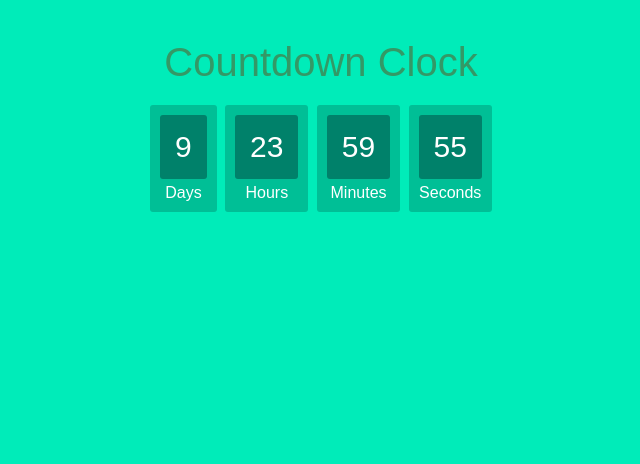
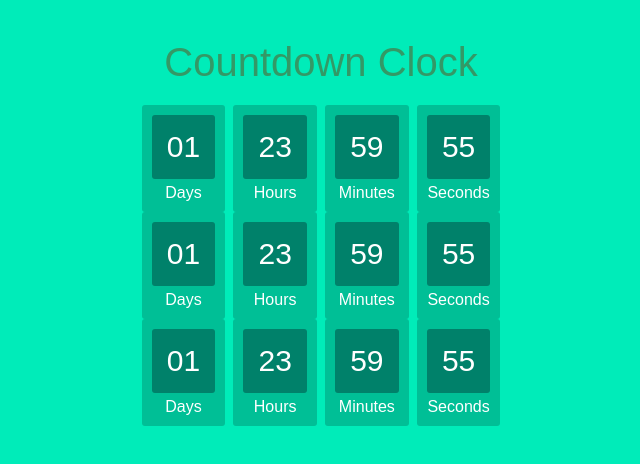
Before and after one commit to VladimirShaitan/timer, a plain HTML site: page index.html in a window 1280 px wide. Shown: the whole page, without its empty margins (319-959 px from the left). Drawn offline with Linux system fonts and the light colour scheme.

Commit message:
same multiply counters by same class name

```diff
--- a/index.html
+++ b/index.html
@@ -4,10 +4,53 @@
     <meta charset="UTF-8">
     <title>Title</title>
     <link rel="stylesheet" href="style.css">
+    <style>
+        .counter-out {
+            display: none;
+        }
+    </style>
 </head>
 <body>
 <h1 class="countdown-title">Countdown Clock</h1>
-<div id="countdown" class="countdown">
+<div class="countdown">
+    <div class="countdown-number">
+        <span class="days countdown-time"></span>
+        <span class="countdown-text">Days</span>
+    </div>
+    <div class="countdown-number">
+        <span class="hours countdown-time"></span>
+        <span class="countdown-text">Hours</span>
+    </div>
+    <div class="countdown-number">
+        <span class="minutes countdown-time"></span>
+        <span class="countdown-text">Minutes</span>
+    </div>
+    <div class="countdown-number">
+        <span class="seconds countdown-time"></span>
+        <span class="countdown-text">Seconds</span>
+    </div>
+</div>
+<br>
+<div class="countdown">
+    <div class="countdown-number">
+        <span class="days countdown-time"></span>
+        <span class="countdown-text">Days</span>
+    </div>
+    <div class="countdown-number">
+        <span class="hours countdown-time"></span>
+        <span class="countdown-text">Hours</span>
+    </div>
+    <div class="countdown-number">
+        <span class="minutes countdown-time"></span>
+        <span class="countdown-text">Minutes</span>
+    </div>
+    <div class="countdown-number">
+        <span class="seconds countdown-time"></span>
+        <span class="countdown-text">Seconds</span>
+    </div>
+</div>
+<br>
+<div class="countdown">
     <div class="countdown-number">
         <span class="days countdown-time"></span>
         <span class="countdown-text">Days</span>
--- a/script.js
+++ b/script.js
@@ -1,19 +1,33 @@
-let timerFinished = false;
-(function () {
+class Timer {
+    constructor(hours = 10, counterClassName) {
+        this.timeinterval = null;
+        this.timerFinished = false;
+        this.couterWrpClass = counterClassName;
+        this.endDate = Date.parse(new Date()) + Number(hours) * 60 * 60 * 1000;
+        if(!localStorage.getItem('endTimer')) {
+            // 5 sec
+            // localStorage.setItem('endTimer', Date.parse(new Date()) + 5 * 1000);
+            localStorage.setItem('endTimer', this.endDate);
 
-    let endDate = Date.parse(new Date()) + 10 * 24 * 60 * 60 * 1000;
-    if(!localStorage.getItem('endTimer')) {
-        // localStorage.setItem('endTimer', Date.parse(new Date()) + 10 * 24 * 60 * 60 * 1000);
 
-        // 5 sec from now (refresh twice to see this)
-        localStorage.setItem('endTimer', Date.parse(new Date()) + 5 * 1000);
-    } else {
-        endDate = Number(localStorage.getItem('endTimer'));
+        } else {
+            this.endDate = Number(localStorage.getItem('endTimer'));
+        }
+
+        this.deadline = new Date(this.endDate); // for endless timer
+
+        if(new Date(Number(localStorage.getItem('endTimer'))) > new Date()) {
+            this.initializeClock(this.couterWrpClass, this.deadline);
+        } else {
+            this.timerFinished = true;
+            let clocks = document.querySelectorAll('.'+this.couterWrpClass);
+            for(let i = 0; i <= clocks.length-1; i++) {
+                clocks[i].classList.add('counter-out');
+            }
+        }
     }
 
-    // console.log(endDate, typeof endDate);
-
-    function getTimeRemaining(endtime) {
+    getTimeRemaining = (endtime) =>  {
         let t = Date.parse(endtime) - Date.parse(new Date());
         let seconds = Math.floor((t / 1000) % 60);
         let minutes = Math.floor((t / 1000 / 60) % 60);
@@ -26,44 +40,43 @@ let timerFinished = false;
             'minutes': minutes,
             'seconds': seconds
         };
-    }
+    };
 
-    function initializeClock(id, endtime) {
-        let clock = document.getElementById(id);
-        let daysSpan = clock.querySelector('.days');
-        let hoursSpan = clock.querySelector('.hours');
-        let minutesSpan = clock.querySelector('.minutes');
-        let secondsSpan = clock.querySelector('.seconds');
+    initializeClock = (className, endtime) => {
 
-        function updateClock() {
-            let t = getTimeRemaining(endtime);
+            let clocks = document.querySelectorAll('.'+className);
+            for(let i = 0; i <= clocks.length-1; i++) {
+                clocks[i].days = clocks[i].querySelector('.days');
+                clocks[i].hours = clocks[i].querySelector('.hours');
+                clocks[i].minutes = clocks[i].querySelector('.minutes');
+                clocks[i].seconds = clocks[i].querySelector('.seconds');
+            }
 
-            daysSpan.innerHTML = t.days;
-            hoursSpan.innerHTML = ('0' + t.hours).slice(-2);
-            minutesSpan.innerHTML = ('0' + t.minutes).slice(-2);
-            secondsSpan.innerHTML = ('0' + t.seconds).slice(-2);
+        const updateClock = () => {
+
+
+            let t = this.getTimeRemaining(endtime);
+
+            for(let i = 0; i <= clocks.length-1; i++) {
+                clocks[i].days.innerHTML = ('0' + t.days).slice(-2);
+                clocks[i].hours.innerHTML = ('0' + t.hours).slice(-2);
+                clocks[i].minutes.innerHTML = ('0' + t.minutes).slice(-2);
+                clocks[i].seconds.innerHTML = ('0' + t.seconds).slice(-2);
+            }
+
 
             if (t.total <= 0) {
-                clearInterval(timeinterval);
-                timerFinished = true;
-                // console.log(timerFinished)
+                clearInterval(this.timeinterval);
+                this.timerFinished = true;
+                for(let i = 0; i <= clocks.length-1; i++) {
+                    clocks[i].classList.add('counter-out');
+                }
             }
-        }
+        };
 
         updateClock();
-        let timeinterval = setInterval(updateClock, 1000);
+        this.timeinterval = setInterval(updateClock, 1000);
     }
+}
 
-    let deadline = new Date(endDate); // for endless timer
-
-    if(new Date(Number(localStorage.getItem('endTimer'))) > new Date()) {
-        // console.log(timerFinished)
-        initializeClock('countdown', deadline);
-    } else {
-        timerFinished = true;
-        // console.log(timerFinished)
-    }
-}());
-
-console.log(timerFinished);
-// Use timerFinished variable to know if timer is finished counting
+let a = new Timer(48, 'countdown');
```
